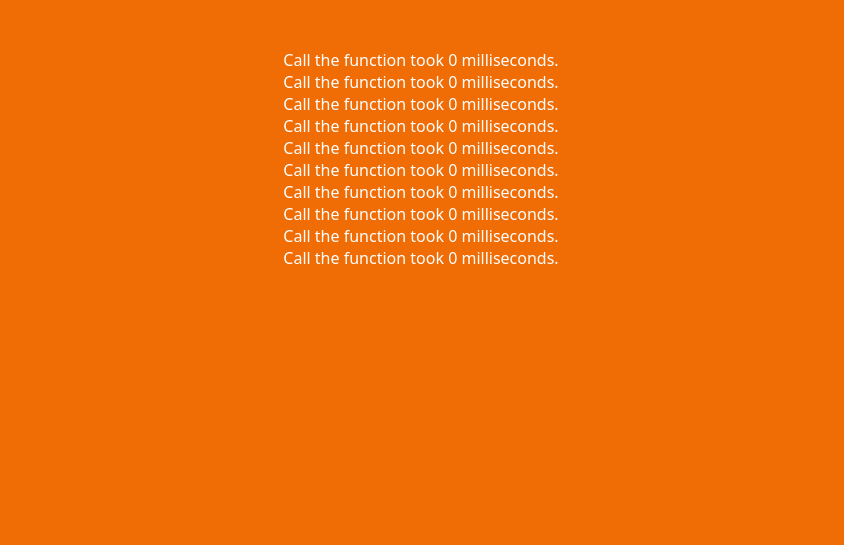
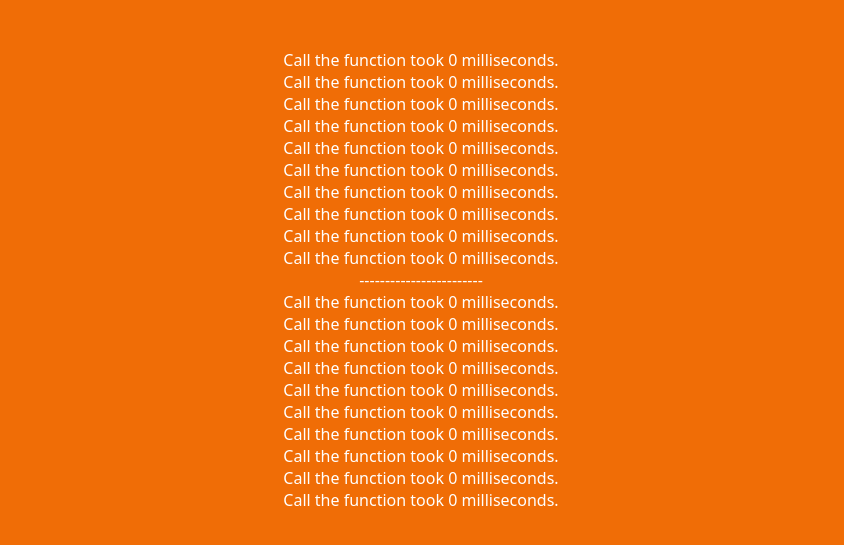
Before and after one commit to kristiandamian/MemoizationSample, a plain HTML site: page index.html in a window 1280 px wide. Shown: the part 159-704 px from the top of the page, without its empty margins (219-1063 px from the left). Drawn offline with Linux system fonts and the light colour scheme.

Commit message:
add another approach to memoization

```diff
--- a/index.html
+++ b/index.html
@@ -3,7 +3,8 @@
 <html>
   <head>
     <link rel="stylesheet" href="static/style.css" />
-    <script src="static/MemonizationSample.js"></script>
+    <script src="static/MemoizationSample.js"></script>
+    <script src="static/Memoization2.js"></script>
   </head>
 
   <body>
@@ -25,6 +26,14 @@
           teachers
         );
       }
+      addItem("------------------------");
+      for (let i = 10; i > 0; i--) {
+        measureTime(
+            studentWhoseTeacherIsHighestPaidMemoizedNewApproach,
+            students,
+            teachers
+            );
+       }
     });
   </script>
 </html>
--- /dev/null
+++ b/static/Memoization2.js
@@ -0,0 +1,19 @@
+//instead of using a for inside into another for, use a lookup tables
+function studentWhoseTeacherIsHighestPaidMemoizedNewApproach(students, teachers){
+    const maxStudentTeacherCombo = {
+        student: students[0],
+        teacherSalary: teachers[0].salary
+    }
+    const teacherSalaryLookup = {}
+    for(const teacher of teachers){
+        teacherSalaryLookup[teacher.name] = teacher.salary;
+    }
+    for(const student of students){
+        const teacherSalary = teacherSalaryLookup[student.teacher];
+        if(teacherSalary > maxStudentTeacherCombo.teacherSalary){
+            maxStudentTeacherCombo.student = student;
+            maxStudentTeacherCombo.teacherSalary = teacherSalary;
+        }
+    }
+    return maxStudentTeacherCombo.student;
+}
```
Also changed, not shown: static/MemoizationSample.js (renamed from static/MemonizationSample.js), 1 other file.
